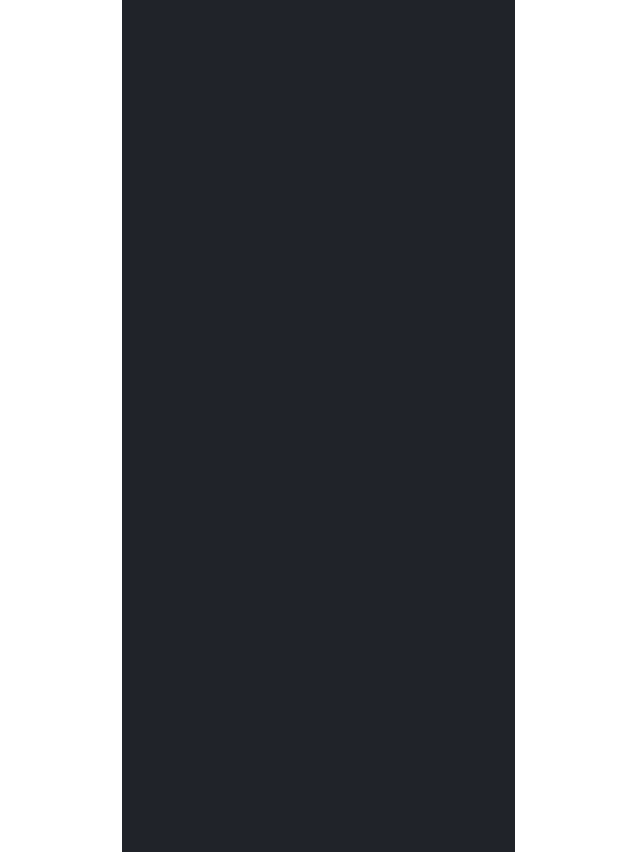
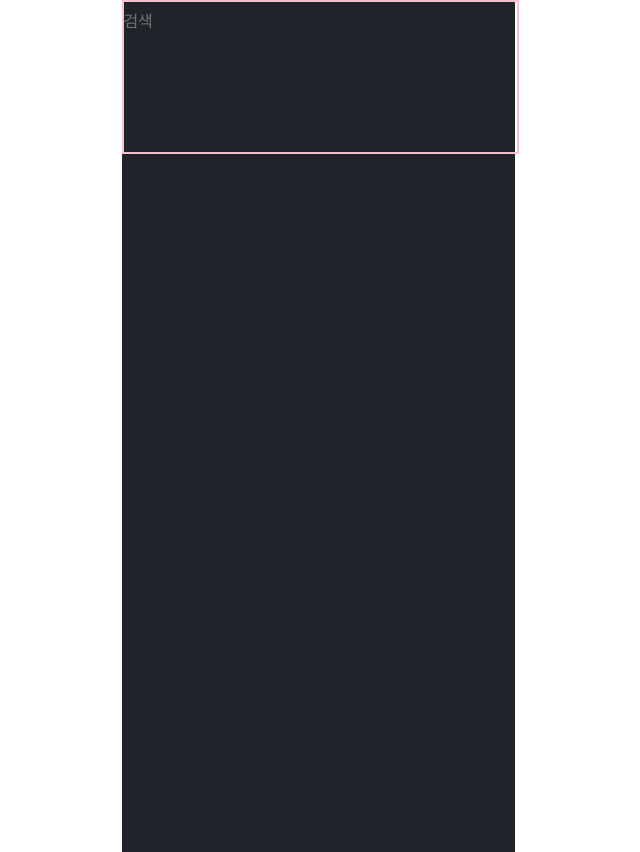
Before and after one commit to Sinchon-Hackathon-Team2/client, a React (Create React App) app: page /selectMusic in a window 1280 px wide. Before the commit this address had no page. Shown: the whole page, without its empty margins (322-962 px from the left). Built offline with nearby package versions, Linux system fonts and the light colour scheme.

Commit message:
select music page

```diff
--- a/src/App.js
+++ b/src/App.js
@@ -4,7 +4,7 @@ import Header from "./components/Header";
 import { BrowserRouter, Route, Routes } from "react-router-dom";
 import MyPage from "./pages/MyPage";
 import CreatePlayList from "./page/CreatePlayList";
-
+import SelectMusic from "./page/SelectMusic";
 function App() {
   return (
     <Wrapper>
@@ -12,6 +12,7 @@ function App() {
         <Routes>
           <Route path="/mypage" element={<MyPage/>}/>
           <Route path="/createPlayList" element={<CreatePlayList />} />
+          <Route path="/selectMusic" element={<SelectMusic />} />
         </Routes>
 
       </BrowserRouter>
--- a/src/page/CreatePlayList.jsx
+++ b/src/page/CreatePlayList.jsx
@@ -2,8 +2,12 @@ import React from "react";
 import styled from "styled-components";
 import photoIcon from "../img/photo.png";
 import plus from "../img/plus.png";
-
+import { useNavigate } from "react-router-dom";
 function CreatePlayList() {
+  const movePage = useNavigate();
+  const moveToSelectMusic = () => {
+    movePage("/selectMusic");
+  };
   return (
     <Container>
       <PhotoUploadBox>
@@ -23,7 +27,7 @@ function CreatePlayList() {
         <Hrdiv />
         <Hrdiv2 />
       </TitleInputContainer>
-      <AddMusicContainer>
+      <AddMusicContainer onClick={moveToSelectMusic}>
         <img src={plus} alt="" />
         <AddMusic>곡 추가하기</AddMusic>
       </AddMusicContainer>
@@ -148,7 +152,8 @@ const AddMusic = styled.div`
   line-height: 15px;
   letter-spacing: -0.32px;
   text-decoration-line: underline;
-
+  position: relative;
+  bottom: 2px;
   img {
     margin-right: 5px;
   }
--- a/src/page/SelectMusic.jsx
+++ b/src/page/SelectMusic.jsx
@@ -2,5 +2,52 @@ import React from "react";
 import styled from "styled-components";
 
 function SelectMusic() {
-  return <div></div>;
+  return (
+    <Container>
+      <SearchContainer>
+        <TitleInput placeholder="검색"></TitleInput>
+      </SearchContainer>
+    </Container>
+  );
 }
+export default SelectMusic;
+const Container = styled.div`
+  width: 100%;
+  height: 100%;
+  display: flex;
+  flex-direction: column;
+`;
+const SearchContainer = styled.div`
+  width: 100%;
+  height: 150px;
+  border: 2px solid pink;
+`;
+const TitleInput = styled.input`
+  width: 321px;
+  height: 40px;
+  display: block;
+  background-color: #202329;
+  border: 0;
+  padding: 0;
+  color: white;
+  font-family: Pretendard;
+  font-size: 22px;
+  font-style: normal;
+  font-weight: 600;
+  line-height: 181%; /* 39.82px */
+  letter-spacing: 0.44px;
+  &:focus {
+    outline: none;
+  }
+  &:placeholder-shown {
+    color: var(--main-1, #34aff4);
+
+    /* Body2 */
+    font-family: Pretendard;
+    font-size: 16px;
+    font-style: normal;
+    font-weight: 400;
+    line-height: normal;
+    letter-spacing: -0.32px;
+  }
+`;
```
Also changed, not shown: src/img/Search.png (added).
